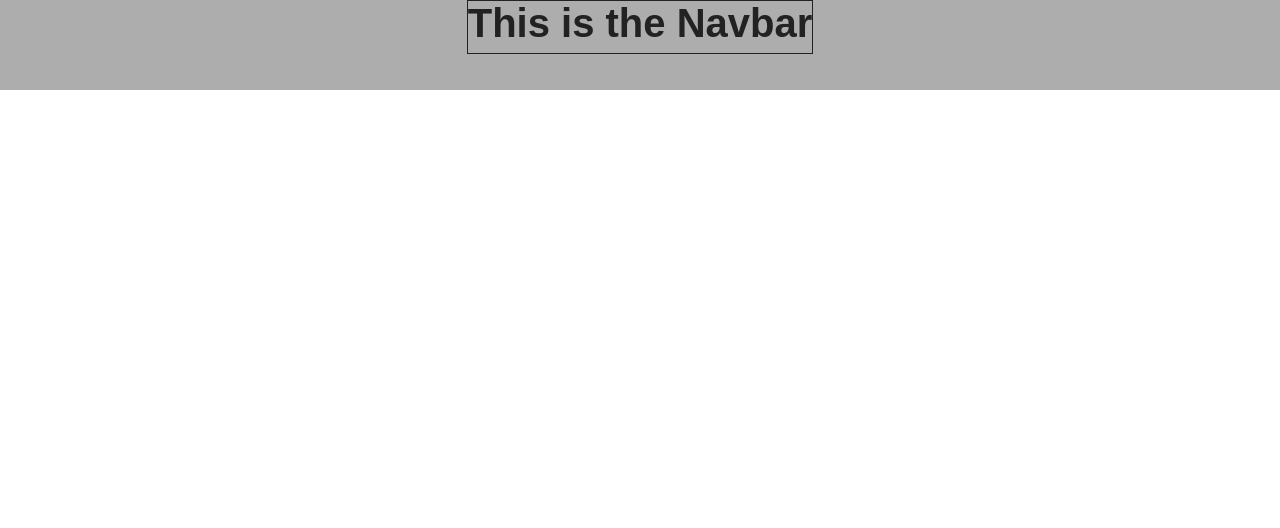
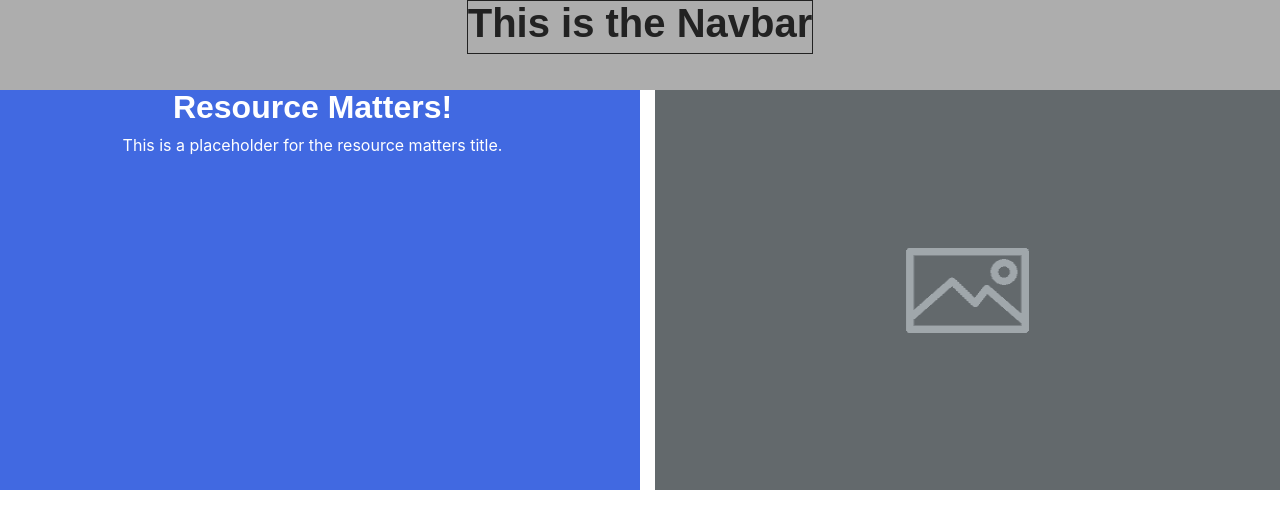
Before and after one commit to tsellers1990/Resource-Matters, a React (Create React App) app in the folder client/: page / in a window 1280 px wide. Shown: the top 528 px of the page. Built offline with nearby package versions, Linux system fonts and the light colour scheme; a web font is replaced by a local one.

Commit message:
added hero image and title area

```diff
--- a/client/src/App.js
+++ b/client/src/App.js
@@ -1,12 +1,9 @@
 import React from "react";
-import "./App.css";
-import { Navbar } from "./components/Navbar/Navbar";
+import Main from './components/Main'
 
 function App() {
   return (
-    <div className="App">
-      <Navbar />
-    </div>
+    <Main />
   );
 }
 
--- /dev/null
+++ b/client/src/components/Hero.js
@@ -0,0 +1,17 @@
+import React from 'react';
+
+const Hero = ()=>{
+  return(
+    <div className= "row">
+      <div className= "col-lg-6 hero-title">
+        <h2>Resource Matters!</h2>
+        <p>This is a placeholder for the resource matters title.</p>
+      </div>
+      <div className= "col-lg-6">
+        <img src= "./images/placeholder-600x400.png" className= "hero-image" />
+      </div>
+    </div>
+  )
+}
+
+export default Hero;
--- /dev/null
+++ b/client/src/components/Main.js
@@ -0,0 +1,15 @@
+import React from "react";
+import '../style.scss';
+import Navbar from "./Navbar/Navbar";
+import Hero from './Hero';
+
+const Main = ()=>{
+  return (
+    <div className="container col-lg-12">
+      <Navbar />
+      <Hero />
+    </div>
+  );
+}
+
+export default Main;
--- a/client/src/components/Navbar/Navbar.js
+++ b/client/src/components/Navbar/Navbar.js
@@ -10,3 +10,5 @@ export const Navbar = () => {
         </div>
     )
 }
+
+export default Navbar;
--- /dev/null
+++ b/client/src/style.scss
@@ -0,0 +1,21 @@
+.container{
+  width: 100%;
+  padding: 0px;
+  margin: 0px;
+}
+
+.hero-title{
+  text-align: center;
+  color: white;
+  background: royalblue;
+  height: 50vh;
+  width: 100%;
+  padding: none;
+}
+
+.hero-image{
+  width: 100%;
+  height: 50vh;
+  margin: 0px;
+  padding: none;
+}
--- a/package.json
+++ b/package.json
@@ -22,7 +22,8 @@
   "dependencies": {
     "axios": "^0.18.0",
     "express": "^4.16.3",
+    "if-env": "^1.0.4",
     "mongoose": "^5.3.16",
-    "if-env": "^1.0.4"
+    "node-sass": "^4.14.1"
   }
 }
```
Also changed, not shown: client/public/images/placeholder-600x400.png (added).
